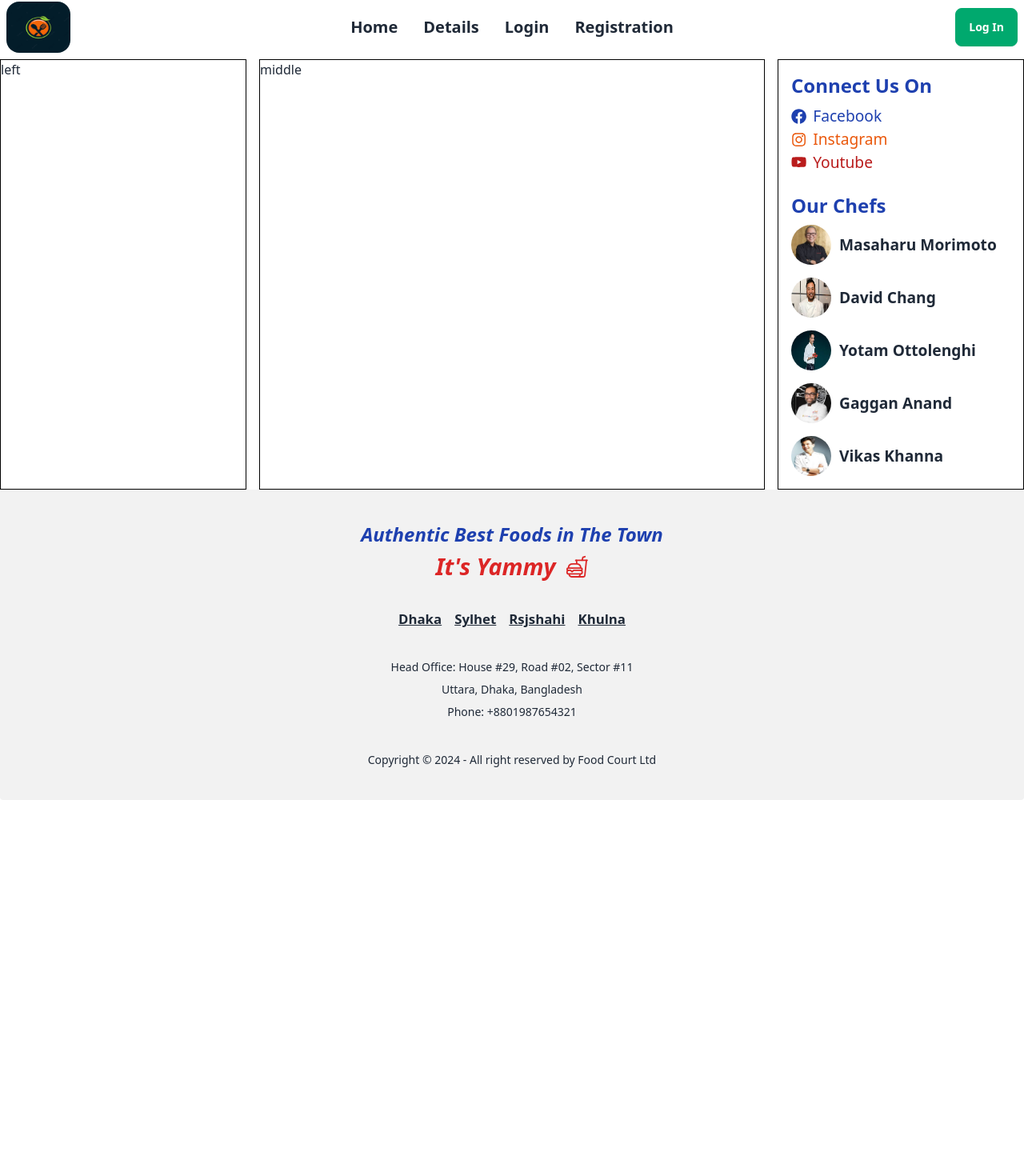
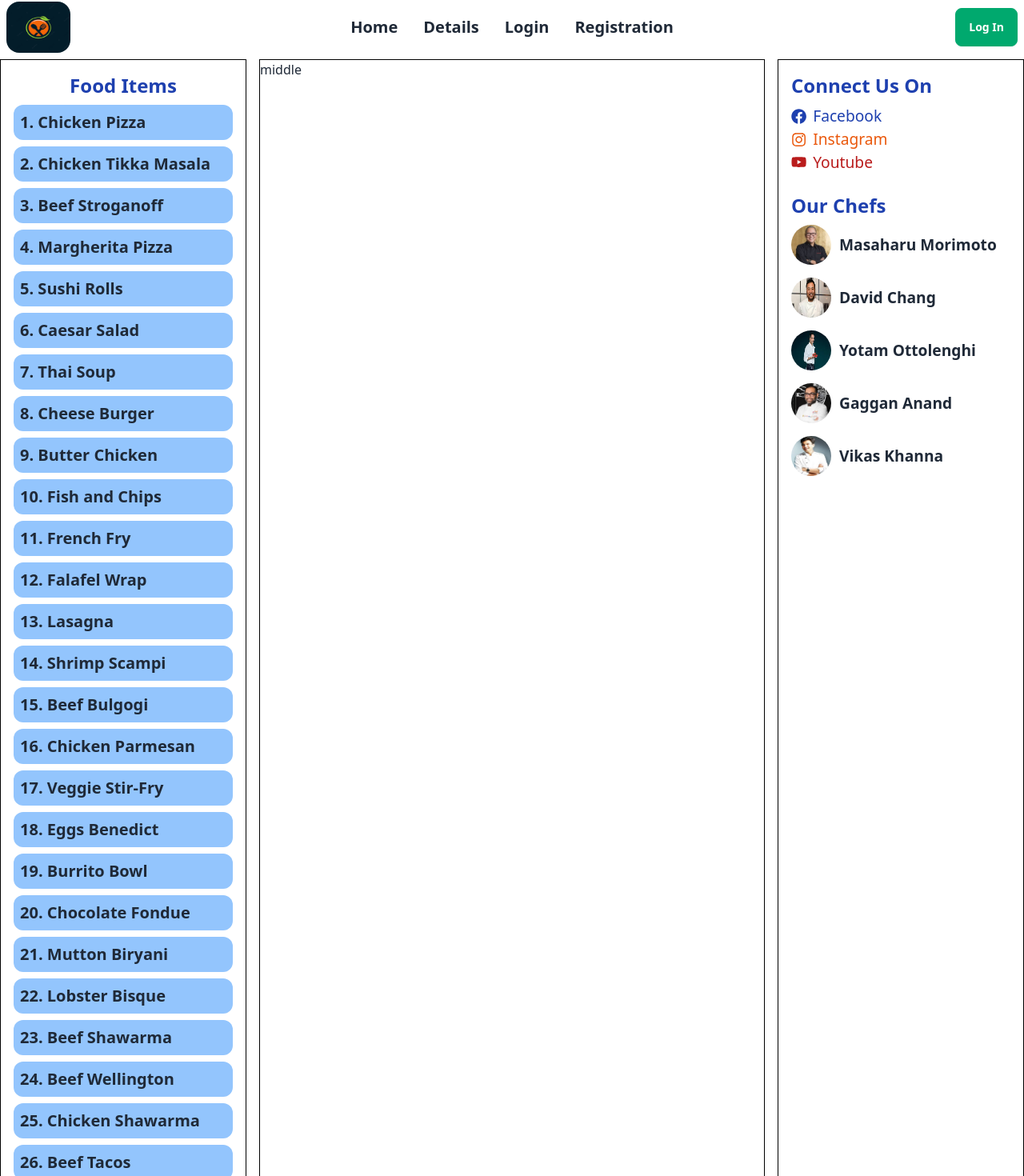
Before and after one commit to muntasirrifat23/food-court-sp, a React (Vite) app: page / in a window 1280 px wide. Shown: the part 130-1600 px from the top of the page at 80% size. Before the commit the page ends 1146 px from the top, so only its background shows below. Built offline with nearby package versions, Linux system fonts and the light colour scheme; no server answers.

Commit message:
food items

```diff
--- /dev/null
+++ b/public/items.json
@@ -0,0 +1,106 @@
+[
+    {
+        "id": 1,
+        "name": "Chicken Pizza"
+    },
+    {
+        "id": 2,
+        "name": "Chicken Tikka Masala"
+    },
+    {
+        "id": 3,
+        "name": "Beef Stroganoff"
+    },
+    {
+        "id": 4,
+        "name": "Margherita Pizza"
+    },
+    {
+        "id": 5,
+        "name": "Sushi Rolls"
+    },
+    {
+        "id": 6,
+        "name": "Caesar Salad"
+    },
+    {
+        "id": 7,
+        "name": "Thai Soup"
+    },
+    {
+        "id": 8,
+        "name": "Cheese Burger"
+    },
+    {
+        "id": 9,
+        "name": "Butter Chicken"
+    },
+    {
+        "id": 10,
+        "name": "Fish and Chips"
+    },
+    {
+        "id": 11,
+        "name": "French Fry"
+    },
+    {
+        "id": 12,
+        "name": "Falafel Wrap"
+    },
+    {
+        "id": 13,
+        "name": "Lasagna"
+    },
+    {
+        "id": 14,
+        "name": "Shrimp Scampi"
+    },
+    {
+        "id": 15,
+        "name": "Beef Bulgogi"
+    },
+    {
+        "id": 16,
+        "name": "Chicken Parmesan"
+    },
+    {
+        "id": 17,
+        "name": "Veggie Stir-Fry"
+    },
+    {
+        "id": 18,
+        "name": "Eggs Benedict"
+    },
+    {
+        "id": 19,
+        "name": "Burrito Bowl"
+    },
+    {
+        "id": 20,
+        "name": "Chocolate Fondue"
+    },
+    {
+        "id": 21,
+        "name": "Mutton Biryani"
+    },
+    {
+        "id": 22,
+        "name": "Lobster Bisque"
+    },
+    {
+        "id": 23,
+        "name": "Beef Shawarma "
+    },
+    {
+        "id": 24,
+        "name": "Beef Wellington"
+    },
+    {
+        "id": 25,
+        "name": "Chicken Shawarma"
+    },
+    {
+        "id": 26,
+        "name": "Beef Tacos"
+    }
+]
--- a/src/Component/Footer/Footer.jsx
+++ b/src/Component/Footer/Footer.jsx
@@ -5,7 +5,7 @@ const Footer = () => {
         <div>
             <footer className="footer footer-center p-10 bg-base-200 text-base-content rounded">
                 <div className="text-2xl text-blue-800 font-bold italic">
-                    <p >Authentic Best Foods in The Town</p>
+                    <p className="text-3xl">Authentic Best Foods in The Town</p>
                     <p className="text-red-600 flex gap-3"> It's Yammy <IoFastFoodOutline />
                     </p>
                 </div>
@@ -13,7 +13,7 @@ const Footer = () => {
                     <p className="flex gap-4">
                         <p className="underline">Dhaka</p>
                         <p className="underline">Sylhet</p>
-                        <p className="underline">Rsjshahi</p>
+                        <p className="underline">Rajshahi</p>
                         <p className="underline">Khulna</p>
                     </p>
                 </div>
@@ -25,7 +25,7 @@ const Footer = () => {
 
 
                 <aside>
-                    <p>Copyright © 2024 - All right reserved by Food Court Ltd</p>
+                    <p>Copyright © 2024 - All right reserved by Food Court Ltd.</p>
                 </aside>
             </footer>
         </div>
--- a/src/Pages/LeftPage/LeftPage.jsx
+++ b/src/Pages/LeftPage/LeftPage.jsx
@@ -1,8 +1,24 @@
+import { useEffect, useState } from "react";
 
 const LeftPage = () => {
+    const [items, setItems] = useState([]);
+    useEffect(() => {
+        fetch('../../../public/items.json')
+        .then(res=>res.json())
+        .then(data=>setItems(data))
+    }, [])
     return (
-        <div>
-            left
+        <div className="m-4">
+            <p className="text-2xl font-bold text-blue-800 mx-auto text-center">Food Items</p>
+            <div>
+               {/* <p> {items.length}</p>  */}
+               {
+                items.map(item=><p key={item.id}
+                    className="block font-semibold text-xl mt-2 bg-blue-300 p-2 rounded-xl"
+                > {item.id}. {item.name}</p>)
+               }
+
+            </div>
         </div>
     );
 };
```
